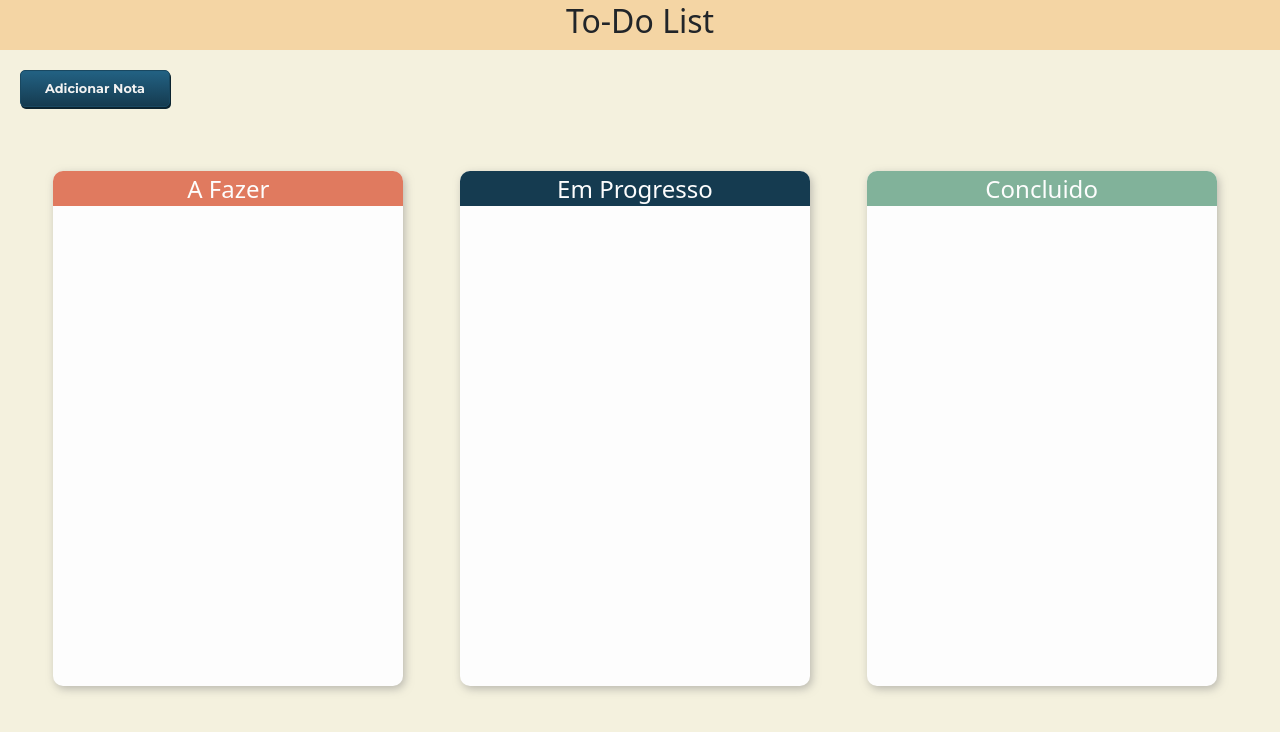
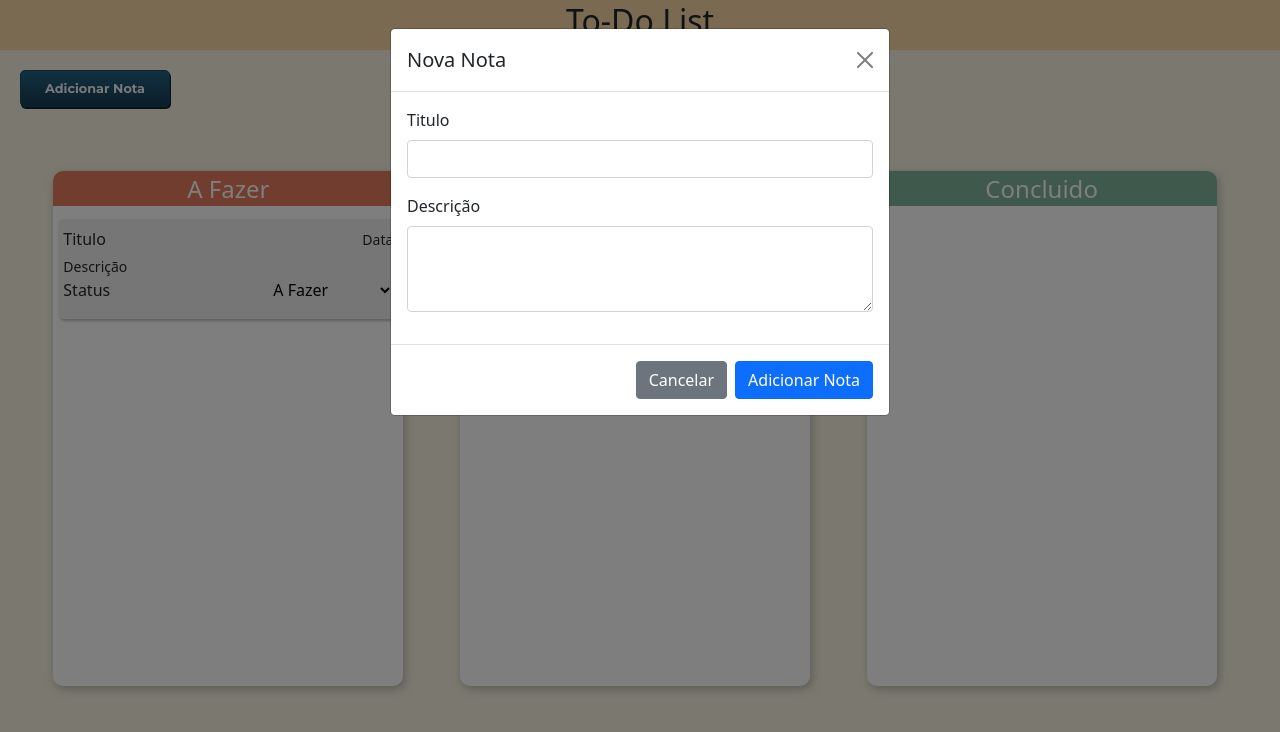
Before and after one commit to nahlavalentina/todo-js, a plain HTML site: page index.html in a window 1280 px wide. Both pictures are taken after a click on the button "Adicionar Nota". Drawn offline with nearby package versions, Linux system fonts and the light colour scheme.

Commit message:
Criado modal para adicionar a nota

```diff
--- a/index.html
+++ b/index.html
@@ -1,5 +1,5 @@
 <!DOCTYPE html>
-<html lang="en">
+<html lang="pt-br">
   <head>
     <meta charset="UTF-8" />
     <meta http-equiv="X-UA-Compatible" content="IE=edge" />
@@ -21,12 +21,34 @@
     </header>
     <main>
       <section class="add-note">
-        <button class="btn-add-note">Adicionar Nota</button>
+        <button
+          class="btn-add-note"
+          data-bs-toggle="modal"
+          data-bs-target="#exampleModal"
+        >
+          Adicionar Nota
+        </button>
       </section>
       <section class="notes">
         <div class="block-notes">
           <h2 class="tag-pending">A Fazer</h2>
-          <div class="content-notes note-pending"></div>
+          <div class="content-notes note-pending">
+            <div class="note">
+              <section>
+                <p>Titulo</p>
+                <small>Data</small>
+              </section>
+              <small>Descrição</small>
+              <fieldset>
+                <label for="Status">Status</label>
+                <select name="status" id="status">
+                  <option value="pending">A Fazer</option>
+                  <option value="inProgress">Em Progresso</option>
+                  <option value="success">Concluido</option>
+                </select>
+              </fieldset>
+            </div>
+          </div>
         </div>
         <div class="block-notes">
           <h2 class="tag-inProgress">Em Progresso</h2>
@@ -38,6 +60,63 @@
         </div>
       </section>
     </main>
+    <!-- MODAL -->
+    <div
+      class="modal fade"
+      id="exampleModal"
+      tabindex="-1"
+      aria-labelledby="exampleModalLabel"
+      aria-hidden="true"
+    >
+      <div class="modal-dialog">
+        <div class="modal-content">
+          <div class="modal-header">
+            <h5 class="modal-title" id="exampleModalLabel">Nova Nota</h5>
+            <button
+              type="button"
+              class="btn-close"
+              data-bs-dismiss="modal"
+              aria-label="Cancelar"
+            ></button>
+          </div>
+          <div class="modal-body">
+            <div class="mb-3">
+              <label for="exampleFormControlInput1" class="form-label"
+                >Titulo</label
+              >
+              <input type="text" class="form-control" id="tituloNota" />
+            </div>
+            <div class="mb-3">
+              <label for="exampleFormControlTextarea1" class="form-label"
+                >Descrição</label
+              >
+              <textarea
+                class="form-control"
+                id="descricaoNota"
+                rows="3"
+              ></textarea>
+            </div>
+          </div>
+          <div class="modal-footer">
+            <button
+              type="button"
+              class="btn btn-secondary"
+              data-bs-dismiss="modal"
+            >
+              Cancelar
+            </button>
+            <button
+              type="button"
+              class="btn btn-primary"
+              id="btn-adc-note"
+              data-bs-dismiss="modal"
+            >
+              Adicionar Nota
+            </button>
+          </div>
+        </div>
+      </div>
+    </div>
     <script
       src="https://cdn.jsdelivr.net/npm/@popperjs/core@2.10.2/dist/umd/popper.min.js"
       integrity="sha384-7+zCNj/IqJ95wo16oMtfsKbZ9ccEh31eOz1HGyDuCQ6wgnyJNSYdrPa03rtR1zdB"
```
